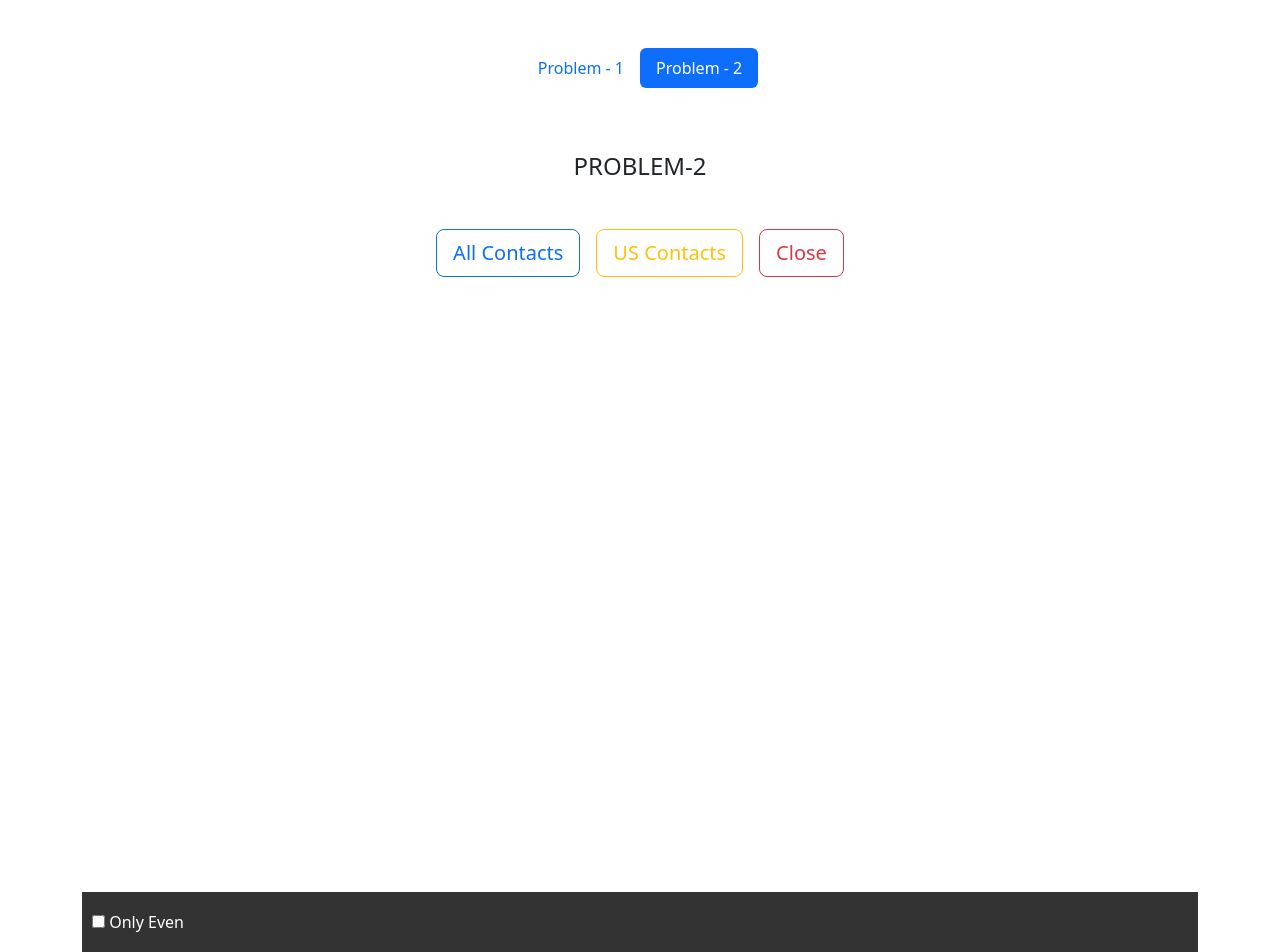
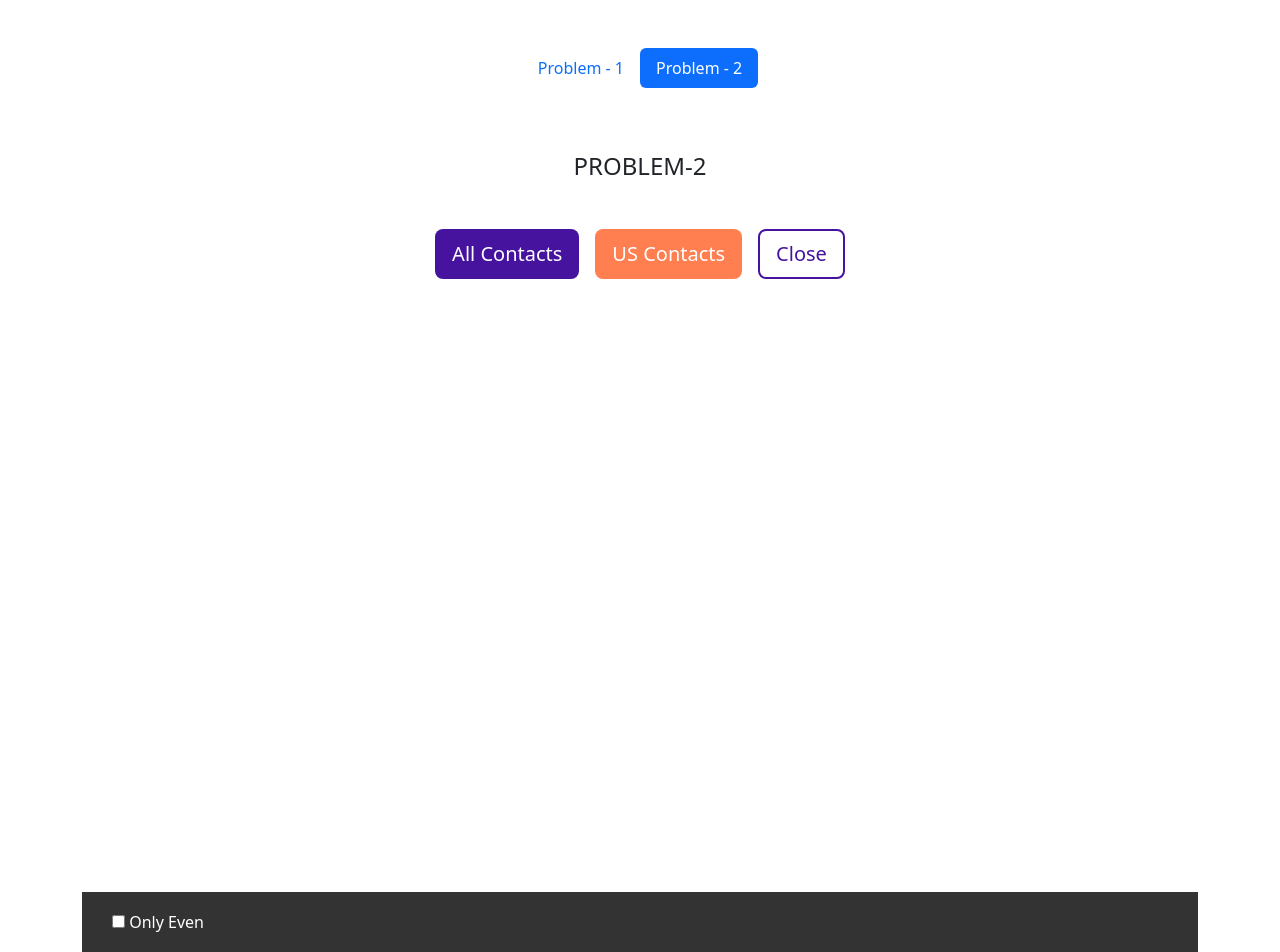
Before and after one commit to azahinhasan/mediusware_task, a React (Vite) app: page /problem-2 in a window 1280 px wide. Built offline with nearby package versions, Linux system fonts and the light colour scheme.

Commit message:
refactor: small button color changes

```diff
--- a/src/components/Problem-1.jsx
+++ b/src/components/Problem-1.jsx
@@ -69,6 +69,7 @@ const Problem1 = () => {
                 className={`nav-link ${show === "all" && "active"}`}
                 type="button"
                 onClick={() => handleClick("all")}
+
               >
                 All
               </button>
--- a/src/components/Problem-2.jsx
+++ b/src/components/Problem-2.jsx
@@ -6,7 +6,11 @@ const Problem2 = () => {
   const [isChecked, setIsChecked] = useState(false);
   const fetchData = async (type) => {
     let tempData = [];
-    if (type === "all") {
+    if (type === "close") {
+      setData([]);
+      window.history.pushState({}, "", `/problem-2`);
+      return;
+    } else if (type === "all") {
       await getAllContacts().then((res) => {
         console.log(res.results);
         if (res.results) {
@@ -27,6 +31,11 @@ const Problem2 = () => {
       tempData = tempData.filter((el) => el.id % 2 === 0);
     }
     setData(tempData);
+    window.history.pushState(
+      {},
+      "",
+      `/problem-2/${type.toLowerCase().replace(/\s/g, "-")}`
+    );
     //United States
   };
   return (
@@ -37,23 +46,26 @@ const Problem2 = () => {
 
           <div className="d-flex justify-content-center gap-3">
             <button
-              className="btn btn-lg btn-outline-primary"
+              className="btn btn-lg"
               type="button"
               onClick={() => fetchData("all")}
+              style={{ backgroundColor: "#46139f",color:"white"}}
             >
               All Contacts
             </button>
             <button
-              className="btn btn-lg btn-outline-warning"
+              className="btn btn-lg"
               type="button"
+              style={{ color: "white",backgroundColor:"#ff7f50"}}
               onClick={() => fetchData("United States")}
             >
               US Contacts
             </button>
             <button
-              className="btn btn-lg btn-outline-danger"
+              className="btn btn-lg"
               type="button"
-              onClick={() => setData([])}
+              style={{ color: "#46139f",border:"#46139f 2px solid"}}
+              onClick={() => fetchData("close")}
             >
               Close
             </button>
@@ -93,8 +105,9 @@ const Problem2 = () => {
           backgroundColor: "#333",
           color: "white",
           textAlign: "left",
-          paddingLeft: "10px",
+          paddingLeft: "30px",
           lineHeight: "60px",
+
         }}
       >
         <input
```
